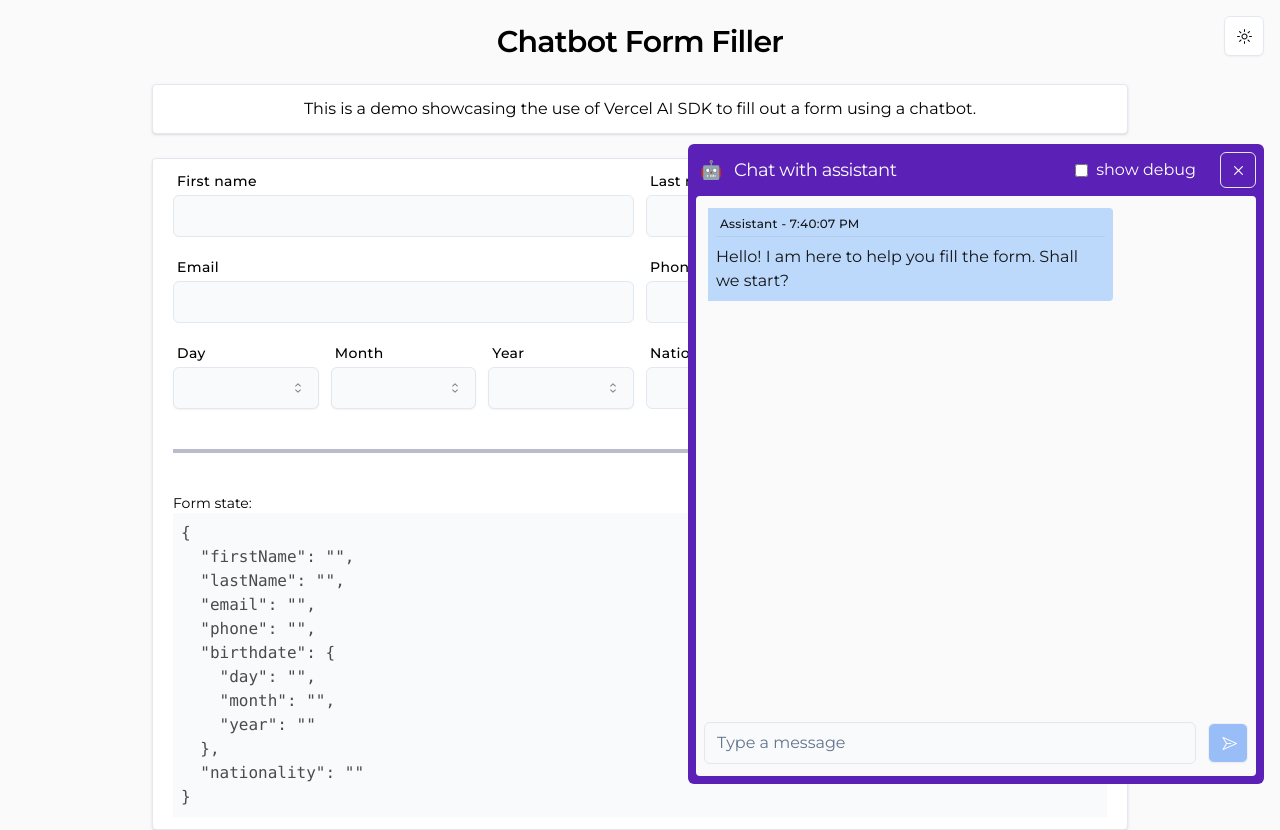
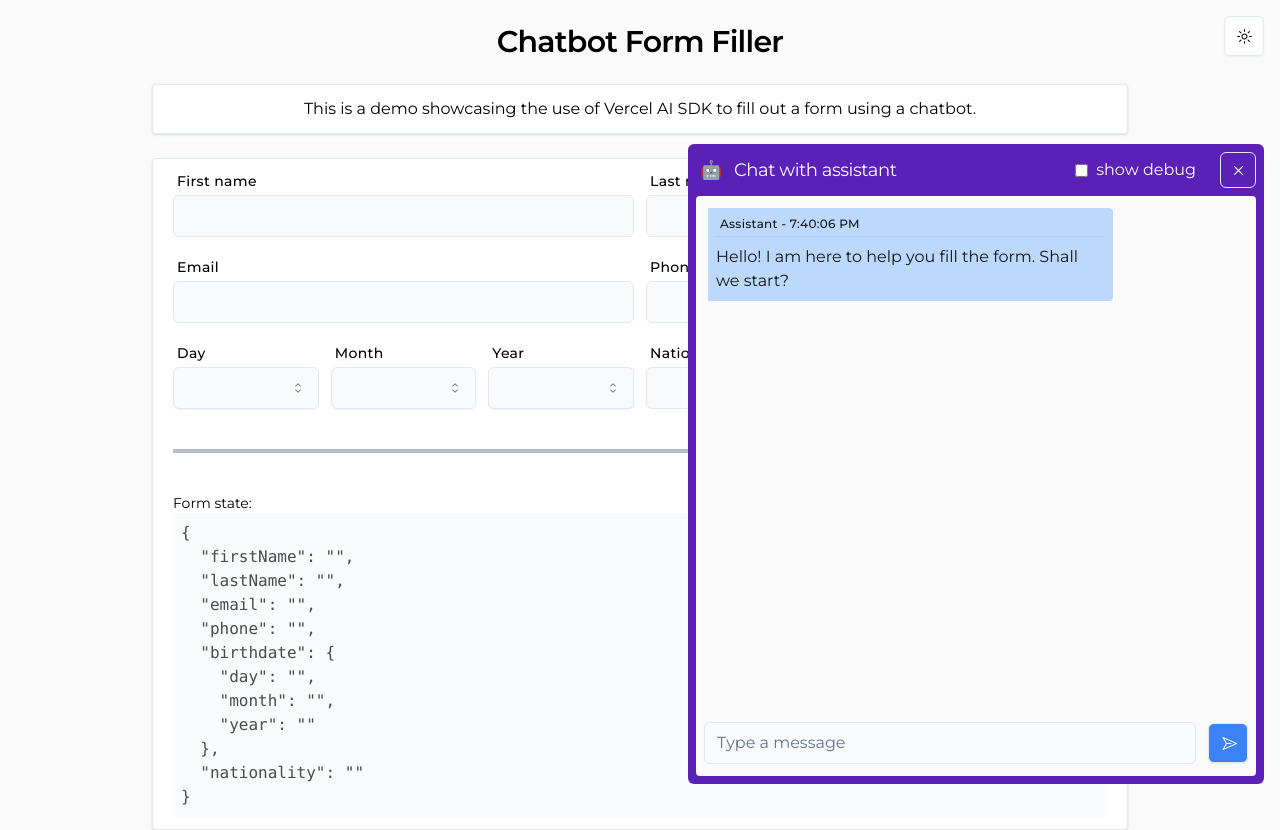
Before and after one commit to brdebr/chatbot-form-filler, a Next.js app: page / in a window 1280 px wide. Both pictures are taken after a click on the button 1236 px from the left and 756 px from the top of the page. Built offline with nearby package versions, Linux system fonts and the light colour scheme.

Commit message:
Minor improvements to chat

```diff
--- a/app/api/chatbot/route.ts
+++ b/app/api/chatbot/route.ts
@@ -44,7 +44,7 @@ const functions: ChatCompletionCreateParams.Function[] = [
         },
         value: {
           type: 'string',
-          description: 'The value to insert into the field.',
+          description: 'The value to insert into the field. In case of dates always use the numeric representation of the date starting from 1. For example, "01" for January, "31" for the day, and "1990" for the year.',
         },
       },
     }
--- a/app/components/chat.tsx
+++ b/app/components/chat.tsx
@@ -1,7 +1,7 @@
 import { cn } from "@/lib/utils";
 import { theme_styles } from "../style-constants";
 import { Button } from "@/components/ui/button";
-import { PaperPlaneIcon } from "@radix-ui/react-icons";
+import { PaperPlaneIcon, ReloadIcon, StopIcon } from "@radix-ui/react-icons";
 import React, { use, useEffect, useState } from "react";
 import { motion } from "framer-motion";
 import { Input } from "@/components/ui/input";
@@ -9,6 +9,7 @@ import { useChat } from "ai/react";
 import { Message } from "ai";
 import useFormStore from "../store/form";
 import { v4 as uuid } from 'uuid';
+import { LoadingIcon } from "./utils/loading-icon";
 
 type ChatMessageProps = {
   side: 'left' | 'right';
@@ -63,27 +64,29 @@ const rolesToShow = ['user', 'assistant'];
 
 export const Chat = React.forwardRef<HTMLDivElement, {debug: boolean}>(({ debug }, ref) => {
   const { formState, highlighted, setHighlighted, setFormFieldTypewriting, setFormField } = useFormStore();
-  const [inputIsDisabled, setInputIsDisabled] = useState(false);
 
-  const { messages, input, handleInputChange, handleSubmit, append } = useChat({
+  const { messages, input, handleInputChange, handleSubmit, reload, isLoading, stop } = useChat({
     api: '/api/chatbot',
     initialMessages: [
       {
         id: uuid(),
-        createdAt: new Date(),
+        createdAt: new Date(Date.now() - 3000),
         role: 'system',
-        content: 'You are an assistant in charge to help the user fill a form.\nAt first you must call the function `get_form_state` to get the current form state.\nThen you must ask the user for the information needed to fill the form until is complete.\nIf the user provides wrong or invalid information, inform the user and try again.\nYOU ALWAYS ANSWER IN TEXT FORMAT, NO MARKDOWN.'
+        content: 'You are an assistant in charge of helping the user fill a form.\nAt first you must call the function `get_form_state` to get the current form state.\nYou must ask the user for all the information that is missing to fill the form, until is complete.\nYou must validate that the user provides correct information.If the information is not valid you should inform the user and ask to try again.\nYOU ALWAYS ANSWER IN TEXT FORMAT, NEVER MARKDOWN.'
       },
       {
         id: uuid(),
-        createdAt: new Date(),
+        createdAt: new Date(Date.now() - 2000),
         role: 'function',
         name: 'get_form_state',
-        content: 'The form state is now:\n' + JSON.stringify(formState, null, 2),
+        content: JSON.stringify({
+          current_form_state: formState,
+          highlighted_field: highlighted
+        }, null, 2),
       },
       {
         id: uuid(),
-        createdAt: new Date(),
+        createdAt: new Date(Date.now() - 1000),
         role: 'assistant',
         content: 'Hello! I am here to help you fill the form. Shall we start?'
       }
@@ -100,7 +103,10 @@ export const Chat = React.forwardRef<HTMLDivElement, {debug: boolean}>(({ debug
               id: uuid(),
               name: 'get_form_state',
               role: 'function',
-              content: `The form state is now:\n${JSON.stringify(formState, null, 2)}`,
+              content: JSON.stringify({
+                highlighted_field: highlighted,
+                current_form_state: formState
+              }, null, 2),
             },
           ],
         }
@@ -128,7 +134,9 @@ export const Chat = React.forwardRef<HTMLDivElement, {debug: boolean}>(({ debug
               id: uuid(),
               name: 'highlight_field',
               role: 'function',
-              content: `Highlighted field: "${parsedArgs.field}"`,
+              content: JSON.stringify({
+                highlighted_field: highlighted,
+              }, null, 2),
             },
           ],
         }
@@ -157,7 +165,7 @@ export const Chat = React.forwardRef<HTMLDivElement, {debug: boolean}>(({ debug
               id: uuid(),
               name: 'insert_into_field',
               role: 'function',
-              content: `Inserted value "${parsedArgs.value}" into field "${parsedArgs.field}".\nThe form state is now:\n${JSON.stringify(newState.formState, null, 2)}`,
+              content: `Inserted value "${parsedArgs.value}" into field "${parsedArgs.field}".\nThe form state is now:\n${JSON.stringify({highlighted_field: newState.formState}, null, 2)}`,
             },
           ],
         }
@@ -182,6 +190,9 @@ export const Chat = React.forwardRef<HTMLDivElement, {debug: boolean}>(({ debug
       setHighlighted('');
     }
   }, [setHighlighted]);
+
+  const inputIsEmpty = !input.trim().length;
+  const canReload = inputIsEmpty && !!messages.filter((message) => message.role === 'user').length;
 
   return (
     <div
@@ -218,10 +229,21 @@ export const Chat = React.forwardRef<HTMLDivElement, {debug: boolean}>(({ debug
       </div>
       <form onSubmit={handleSubmit} className="absolute bottom-5 left-1/2 -translate-x-1/2 w-full">
         <div className="flex gap-3 items-center px-4">
-          <Input ref={inputRef} value={input} onChange={handleInputChange} disabled={inputIsDisabled} placeholder="Type a message" />
-          <Button type="submit" variant="outline" size="icon" disabled={!input.trim().length} className="size-10 min-w-10 min-h-10 bg-blue-500 hover:bg-blue-700 active:bg-blue-800 transition-all duration-500">
-            <PaperPlaneIcon className="text-white translate-x-[1px]" />
-          </Button>
+          <Input ref={inputRef} value={input} onChange={handleInputChange} disabled={isLoading} placeholder="Type a message" />
+          {!isLoading ? (
+            <Button type={canReload ? "submit" : "button"} onClick={() => canReload ? reload() : false} variant="outline" size="icon" className="size-10 min-w-10 min-h-10 bg-blue-500 hover:bg-blue-700 active:bg-blue-800 transition-all duration-500">
+              {!canReload ? (
+                <PaperPlaneIcon className="text-white translate-x-[1px]" />
+              ) : (
+                <ReloadIcon className="text-white" />
+              )}
+            </Button>
+          ): (
+            <Button type="button" onClick={stop} variant="outline" size="icon" className="size-10 min-w-10 min-h-10 group bg-blue-500 hover:bg-red-800 active:bg-blue-800 transition-all duration-500">
+              <LoadingIcon className="text-white group-hover:hidden" />
+              <StopIcon className="text-white hidden group-hover:block" />
+            </Button>
+          )}
         </div>
       </form>
     </div>
--- a/app/components/utils/loading-icon.tsx
+++ b/app/components/utils/loading-icon.tsx
@@ -1,8 +1,9 @@
+import { cn } from '@/lib/utils';
 import { UpdateIcon } from '@radix-ui/react-icons';
 import React from 'react';
 
-export function LoadingIcon() {
+export function LoadingIcon({className}: {className?: string}) {
   return (
-    <UpdateIcon className="text-white animate-spin" />
+    <UpdateIcon className={cn("text-white animate-spin", className)} />
   );
 }
--- a/app/store/form.ts
+++ b/app/store/form.ts
@@ -81,7 +81,7 @@ const useFormStore = create<FormStore>((set, get) => ({
         },
       },
     })),
-  setFormFieldTypewriting: (field, value, speed = 100) => {
+  setFormFieldTypewriting: (field, value, speed = 85) => {
     if (field.includes('.')) {
       const [field1, field2] = field.split('.');
       set((state) => ({
```
